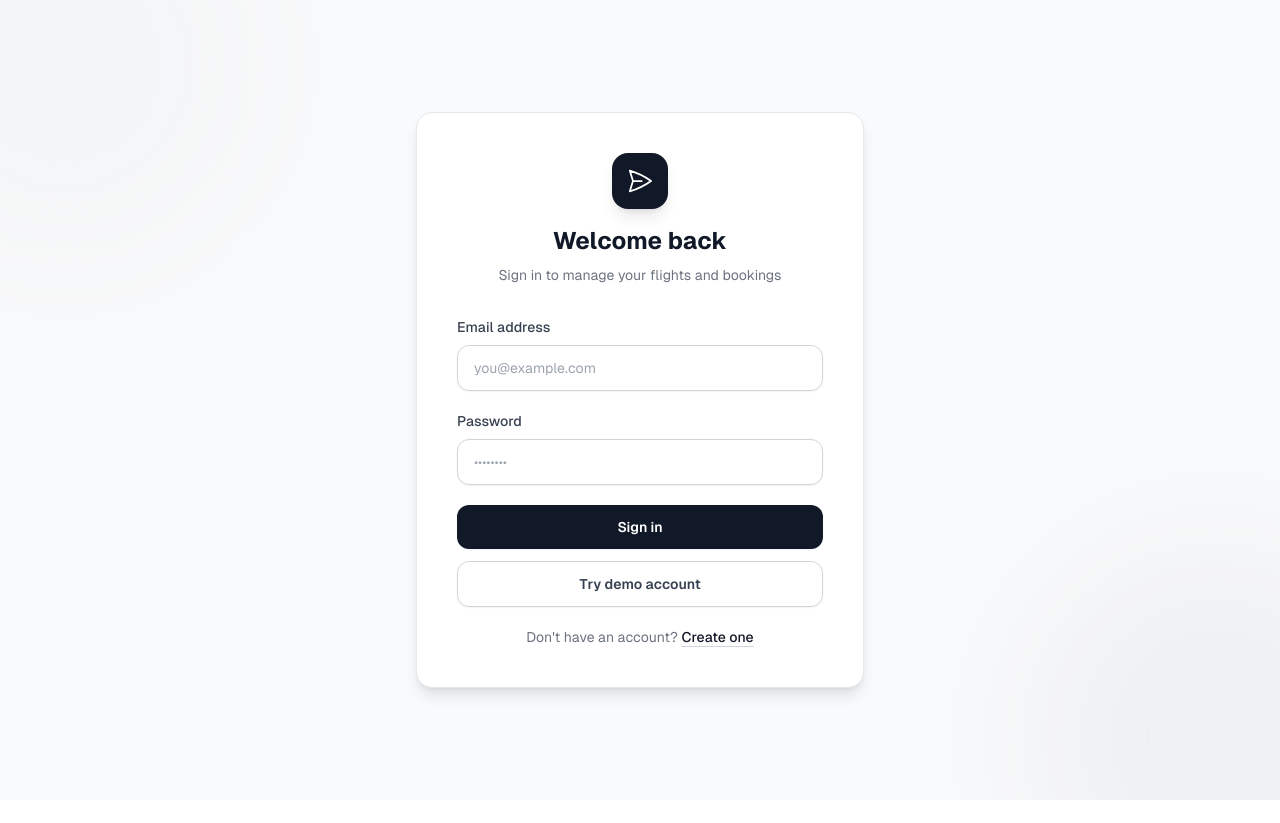
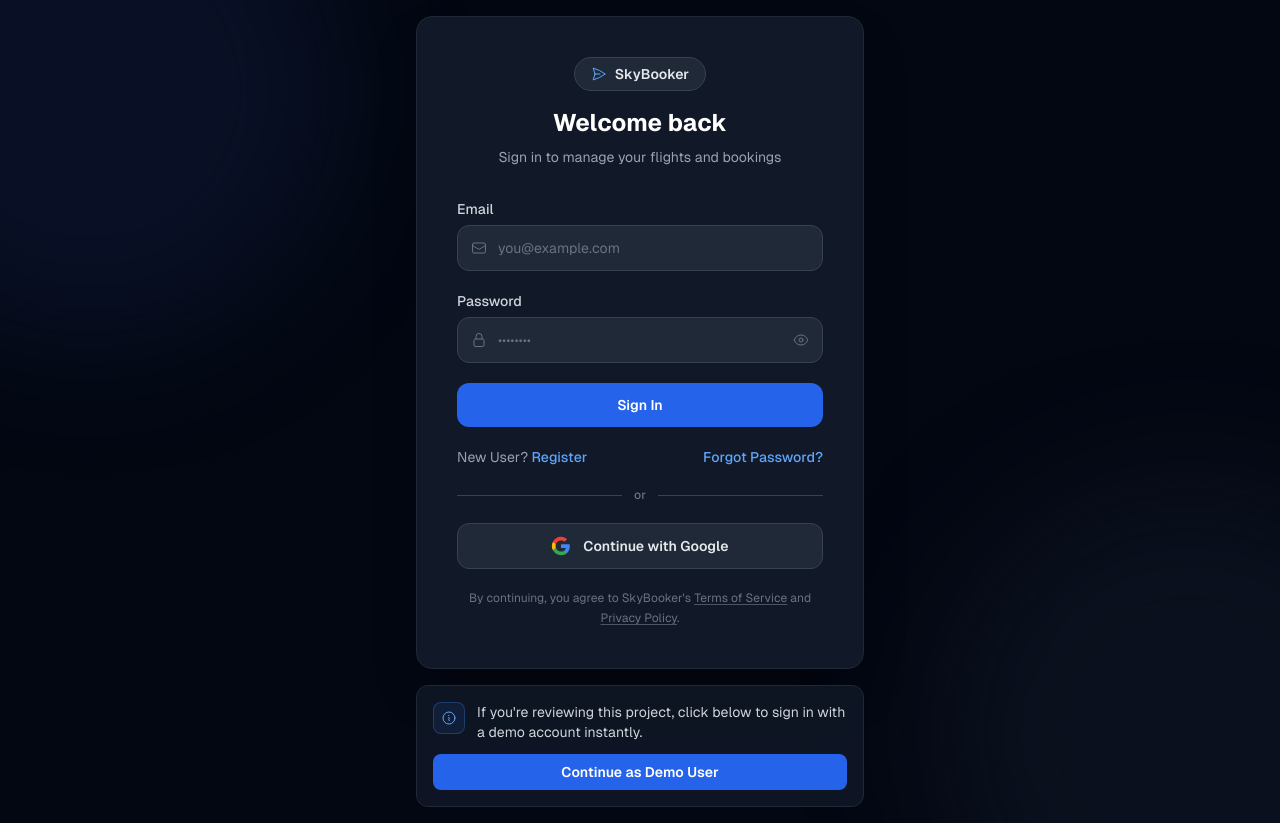
Before and after one commit to pran-ekaiva006/flight-management-app, a Next.js app: page /login in a window 1280 px wide. Before the commit the page ends 800 px from the top, so only its background shows below. Built offline with nearby package versions, Linux system fonts and the light colour scheme.

Commit message:
fix: resolve compilation errors, correct email domain mapping for login, and support dark-mode on landing page

```diff
--- a/src/app/(auth)/layout.tsx
+++ b/src/app/(auth)/layout.tsx
@@ -4,11 +4,11 @@
   children: React.ReactNode;
 }) {
   return (
-    <div className="relative flex min-h-screen items-center justify-center bg-gray-50 p-4">
-      {/* Subtle background decoration */}
+    <div className="relative flex min-h-screen items-center justify-center bg-gray-950 p-4">
+      {/* Subtle dark background decoration */}
       <div className="pointer-events-none absolute inset-0 overflow-hidden">
-        <div className="absolute -left-32 -top-32 h-96 w-96 rounded-full bg-gray-100/80 blur-3xl" />
-        <div className="absolute -bottom-32 -right-32 h-96 w-96 rounded-full bg-gray-200/50 blur-3xl" />
+        <div className="absolute -left-40 -top-40 h-[500px] w-[500px] rounded-full bg-blue-950/30 blur-3xl" />
+        <div className="absolute -bottom-40 -right-40 h-[500px] w-[500px] rounded-full bg-gray-900/60 blur-3xl" />
       </div>
 
       {/* Content */}
--- a/src/app/(auth)/login/page.tsx
+++ b/src/app/(auth)/login/page.tsx
@@ -3,17 +3,19 @@
 
 export const metadata: Metadata = {
   title: 'Sign In',
-  description: 'Sign in to your Flight Management account',
+  description: 'Sign in to your SkyBooker account',
 };
 
 export default function LoginPage() {
   return (
-    <div className="rounded-2xl border border-gray-200 bg-white p-8 shadow-lg sm:p-10">
+    <div className="space-y-4">
+      {/* Login card */}
+      <div className="rounded-2xl border border-gray-800 bg-gray-900 p-8 shadow-2xl shadow-black/40 sm:p-10">
         {/* Header */}
         <div className="mb-8 text-center">
-        <div className="mx-auto mb-4 flex h-14 w-14 items-center justify-center rounded-2xl bg-gray-900 shadow-lg">
+          <div className="mx-auto mb-4 inline-flex items-center gap-2 rounded-full border border-gray-700 bg-gray-800 px-4 py-1.5">
             <svg
-            className="h-7 w-7 text-white"
+              className="h-4 w-4 text-blue-400"
               fill="none"
               viewBox="0 0 24 24"
               strokeWidth={1.5}
@@ -25,11 +27,12 @@
                 d="M6 12 3.269 3.125A59.769 59.769 0 0 1 21.485 12 59.768 59.768 0 0 1 3.27 20.875L5.999 12Zm0 0h7.5"
               />
             </svg>
+            <span className="text-sm font-semibold text-gray-200">
+              SkyBooker
+            </span>
           </div>
-        <h1 className="text-2xl font-bold text-gray-900">
-          Welcome back
-        </h1>
-        <p className="mt-2 text-sm text-gray-500">
+          <h1 className="text-2xl font-bold text-white">Welcome back</h1>
+          <p className="mt-2 text-sm text-gray-400">
             Sign in to manage your flights and bookings
           </p>
         </div>
@@ -37,5 +40,40 @@
         {/* Form */}
         <LoginForm />
       </div>
+
+      {/* Recruiter demo panel */}
+      <div
+        id="demo-panel"
+        className="rounded-xl border border-gray-800 bg-gray-900/80 p-4"
+      >
+        <div className="flex items-start gap-3">
+          <div className="flex h-8 w-8 shrink-0 items-center justify-center rounded-lg border border-blue-500/30 bg-blue-500/10">
+            <svg
+              className="h-4 w-4 text-blue-400"
+              fill="none"
+              viewBox="0 0 24 24"
+              strokeWidth={1.5}
+              stroke="currentColor"
+            >
+              <path
+                strokeLinecap="round"
+                strokeLinejoin="round"
+                d="M11.25 11.25l.041-.02a.75.75 0 011.063.852l-.708 2.836a.75.75 0 001.063.853l.041-.021M21 12a9 9 0 11-18 0 9 9 0 0118 0zm-9-3.75h.008v.008H12V8.25z"
+              />
+            </svg>
+          </div>
+          <div className="flex-1 min-w-0">
+            <p className="text-sm text-gray-300">
+              If you&apos;re reviewing this project, click below to sign in with
+              a demo account instantly.
+            </p>
+            {/* The "Continue" button is rendered by LoginForm via the
+                DemoPanelButton component — it calls the existing handleTryDemo
+                function which autofills demo@example.com / Demo@1234 and
+                submits the form. */}
+          </div>
+        </div>
+      </div>
+    </div>
   );
 }
--- a/src/features/auth/components/login-form.tsx
+++ b/src/features/auth/components/login-form.tsx
@@ -1,22 +1,28 @@
 'use client';
 
-import { useEffect, useRef } from 'react';
+import { useEffect, useRef, useState } from 'react';
+import { createPortal } from 'react-dom';
 import { useFormState, useFormStatus } from 'react-dom';
-import { loginAction, type AuthActionResult } from '../actions/auth-actions';
+import {
+  loginAction,
+  signInWithGoogleAction,
+  type AuthActionResult,
+} from '../actions/auth-actions';
 import Link from 'next/link';
 import { toast } from 'sonner';
 
 const initialState: AuthActionResult = {};
 
+/* ─── Submit Button ──────────────────────────────────── */
 function SubmitButton() {
   const { pending } = useFormStatus();
   return (
     <button
       type="submit"
       disabled={pending}
-      className="relative w-full rounded-xl bg-gray-900 px-4 py-3 text-sm font-semibold
-                 text-white shadow-sm transition-all hover:bg-gray-800
-                 focus:outline-none focus:ring-2 focus:ring-gray-400 focus:ring-offset-2
+      className="relative w-full rounded-xl bg-blue-600 px-4 py-3 text-sm font-semibold
+                 text-white shadow-sm transition-all hover:bg-blue-700
+                 focus:outline-none focus:ring-2 focus:ring-blue-500 focus:ring-offset-2 focus:ring-offset-gray-900
                  disabled:cursor-not-allowed disabled:opacity-60"
     >
       {pending ? (
@@ -36,35 +42,115 @@
               d="M4 12a8 8 0 018-8V0C5.373 0 0 5.373 0 12h4z"
             />
           </svg>
-          Signing in...
+          Signing in…
         </span>
       ) : (
-        'Sign in'
+        'Sign In'
       )}
     </button>
   );
 }
 
-function DemoButton({ onClick }: { onClick: () => void }) {
+/* ─── Google "G" Logo SVG ────────────────────────────── */
+function GoogleLogo() {
+  return (
+    <svg className="h-5 w-5" viewBox="0 0 24 24" fill="none">
+      <path
+        d="M22.56 12.25c0-.78-.07-1.53-.2-2.25H12v4.26h5.92a5.06 5.06 0 01-2.2 3.32v2.77h3.57c2.08-1.92 3.28-4.74 3.28-8.1z"
+        fill="#4285F4"
+      />
+      <path
+        d="M12 23c2.97 0 5.46-.98 7.28-2.66l-3.57-2.77c-.98.66-2.23 1.06-3.71 1.06-2.86 0-5.29-1.93-6.16-4.53H2.18v2.84C3.99 20.53 7.7 23 12 23z"
+        fill="#34A853"
+      />
+      <path
+        d="M5.84 14.09c-.22-.66-.35-1.36-.35-2.09s.13-1.43.35-2.09V7.07H2.18C1.43 8.55 1 10.22 1 12s.43 3.45 1.18 4.93l2.85-2.22.81-.62z"
+        fill="#FBBC05"
+      />
+      <path
+        d="M12 5.38c1.62 0 3.06.56 4.21 1.64l3.15-3.15C17.45 2.09 14.97 1 12 1 7.7 1 3.99 3.47 2.18 7.07l3.66 2.84c.87-2.6 3.3-4.53 6.16-4.53z"
+        fill="#EA4335"
+      />
+    </svg>
+  );
+}
+
+/* ─── Demo Panel Button (portal-rendered into #demo-panel) */
+function DemoPanelButton({ onClick }: { onClick: () => void }) {
   const { pending } = useFormStatus();
-  return (
+  const [mounted, setMounted] = useState(false);
+
+  useEffect(() => {
+    setMounted(true);
+  }, []);
+
+  if (!mounted) return null;
+
+  const target = document.getElementById('demo-panel');
+  if (!target) return null;
+
+  return createPortal(
     <button
       type="button"
       disabled={pending}
       onClick={onClick}
-      className="w-full rounded-xl border border-gray-300 bg-white px-4 py-3 text-sm font-semibold
-                 text-gray-700 shadow-sm transition-all hover:bg-gray-50
-                 focus:outline-none focus:ring-2 focus:ring-gray-400 focus:ring-offset-2
+      className="mt-3 w-full rounded-lg bg-blue-600 px-4 py-2 text-sm font-semibold
+                 text-white transition-all hover:bg-blue-700
+                 focus:outline-none focus:ring-2 focus:ring-blue-500 focus:ring-offset-2 focus:ring-offset-gray-900
                  disabled:cursor-not-allowed disabled:opacity-60"
     >
-      Try demo account
-    </button>
+      {pending ? 'Signing in…' : 'Continue as Demo User'}
+    </button>,
+    target,
   );
 }
 
+/* ─── Password Toggle Icon ───────────────────────────── */
+function EyeIcon({ open }: { open: boolean }) {
+  if (open) {
+    return (
+      <svg
+        className="h-4 w-4"
+        fill="none"
+        viewBox="0 0 24 24"
+        strokeWidth={1.5}
+        stroke="currentColor"
+      >
+        <path
+          strokeLinecap="round"
+          strokeLinejoin="round"
+          d="M3.98 8.223A10.477 10.477 0 001.934 12c1.292 4.338 5.31 7.5 10.066 7.5.993 0 1.953-.138 2.863-.395M6.228 6.228A10.45 10.45 0 0112 4.5c4.756 0 8.773 3.162 10.065 7.498a10.523 10.523 0 01-4.293 5.774M6.228 6.228L3 3m3.228 3.228l3.65 3.65m7.894 7.894L21 21m-3.228-3.228l-3.65-3.65m0 0a3 3 0 10-4.243-4.243m4.242 4.242L9.88 9.88"
+        />
+      </svg>
+    );
+  }
+  return (
+    <svg
+      className="h-4 w-4"
+      fill="none"
+      viewBox="0 0 24 24"
+      strokeWidth={1.5}
+      stroke="currentColor"
+    >
+      <path
+        strokeLinecap="round"
+        strokeLinejoin="round"
+        d="M2.036 12.322a1.012 1.012 0 010-.639C3.423 7.51 7.36 4.5 12 4.5c4.638 0 8.573 3.007 9.963 7.178.07.207.07.431 0 .639C20.577 16.49 16.64 19.5 12 19.5c-4.638 0-8.573-3.007-9.963-7.178z"
+      />
+      <path
+        strokeLinecap="round"
+        strokeLinejoin="round"
+        d="M15 12a3 3 0 11-6 0 3 3 0 016 0z"
+      />
+    </svg>
+  );
+}
+
+/* ─── Login Form ─────────────────────────────────────── */
 export function LoginForm() {
   const [state, formAction] = useFormState(loginAction, initialState);
   const formRef = useRef<HTMLFormElement>(null);
+  const [showPassword, setShowPassword] = useState(false);
 
   useEffect(() => {
     if (state?.error) {
@@ -94,63 +180,162 @@
       </div>
 
       {/* Email */}
-      <div className="space-y-2">
+      <div className="space-y-1.5">
         <label
           htmlFor="login-email"
-          className="block text-sm font-medium text-gray-700"
+          className="block text-sm font-medium text-gray-300"
         >
-          Email address
+          Email
         </label>
+        <div className="relative">
+          <div className="pointer-events-none absolute inset-y-0 left-0 flex items-center pl-3.5">
+            <svg
+              className="h-4 w-4 text-gray-500"
+              fill="none"
+              viewBox="0 0 24 24"
+              strokeWidth={1.5}
+              stroke="currentColor"
+            >
+              <path
+                strokeLinecap="round"
+                strokeLinejoin="round"
+                d="M21.75 6.75v10.5a2.25 2.25 0 01-2.25 2.25h-15a2.25 2.25 0 01-2.25-2.25V6.75m19.5 0A2.25 2.25 0 0019.5 4.5h-15a2.25 2.25 0 00-2.25 2.25m19.5 0v.243a2.25 2.25 0 01-1.07 1.916l-7.5 4.615a2.25 2.25 0 01-2.36 0L3.32 8.91a2.25 2.25 0 01-1.07-1.917V6.75"
+              />
+            </svg>
+          </div>
           <input
             id="login-email"
             name="email"
             type="email"
             autoComplete="email"
             required
+            aria-invalid={state?.error ? 'true' : undefined}
             placeholder="you@example.com"
-          className="w-full rounded-xl border border-gray-300 bg-white px-4 py-3 text-sm
-                     text-gray-900 shadow-sm transition-all placeholder:text-gray-400
-                     focus:border-gray-500 focus:outline-none focus:ring-2 focus:ring-gray-200"
+            className="w-full rounded-xl border border-gray-700 bg-gray-800 py-3 pl-10 pr-4 text-sm
+                       text-white shadow-sm transition-all placeholder:text-gray-500
+                       focus:border-blue-500 focus:outline-none focus:ring-2 focus:ring-blue-500/20"
           />
+        </div>
       </div>
 
       {/* Password */}
-      <div className="space-y-2">
+      <div className="space-y-1.5">
         <label
           htmlFor="login-password"
-          className="block text-sm font-medium text-gray-700"
+          className="block text-sm font-medium text-gray-300"
         >
           Password
         </label>
+        <div className="relative">
+          <div className="pointer-events-none absolute inset-y-0 left-0 flex items-center pl-3.5">
+            <svg
+              className="h-4 w-4 text-gray-500"
+              fill="none"
+              viewBox="0 0 24 24"
+              strokeWidth={1.5}
+              stroke="currentColor"
+            >
+              <path
+                strokeLinecap="round"
+                strokeLinejoin="round"
+                d="M16.5 10.5V6.75a4.5 4.5 0 10-9 0v3.75m-.75 11.25h10.5a2.25 2.25 0 002.25-2.25v-6.75a2.25 2.25 0 00-2.25-2.25H6.75a2.25 2.25 0 00-2.25 2.25v6.75a2.25 2.25 0 002.25 2.25z"
+              />
+            </svg>
+          </div>
           <input
             id="login-password"
             name="password"
-          type="password"
+            type={showPassword ? 'text' : 'password'}
             autoComplete="current-password"
             required
+            aria-invalid={state?.error ? 'true' : undefined}
             placeholder="••••••••"
-          className="w-full rounded-xl border border-gray-300 bg-white px-4 py-3 text-sm
-                     text-gray-900 shadow-sm transition-all placeholder:text-gray-400
-                     focus:border-gray-500 focus:outline-none focus:ring-2 focus:ring-gray-200"
+            className="w-full rounded-xl border border-gray-700 bg-gray-800 py-3 pl-10 pr-11 text-sm
+                       text-white shadow-sm transition-all placeholder:text-gray-500
+                       focus:border-blue-500 focus:outline-none focus:ring-2 focus:ring-blue-500/20"
           />
+          <button
+            type="button"
+            onClick={() => setShowPassword((prev) => !prev)}
+            aria-label={showPassword ? 'Hide password' : 'Show password'}
+            className="absolute inset-y-0 right-0 flex items-center pr-3.5 text-gray-500
+                       transition-colors hover:text-gray-300 focus:outline-none focus:text-gray-300"
+          >
+            <EyeIcon open={showPassword} />
+          </button>
+        </div>
       </div>
 
-      {/* Actions */}
-      <div className="space-y-3">
+      {/* Primary submit */}
       <SubmitButton />
-        <DemoButton onClick={handleTryDemo} />
+
+      {/* Register / Forgot Password links */}
+      <div className="flex flex-col items-center justify-between gap-2 xs:flex-row">
+        <p className="text-sm text-gray-400">
+          New User?{' '}
+          <Link
+            href="/signup"
+            className="font-medium text-blue-400 transition-colors hover:text-blue-300"
+          >
+            Register
+          </Link>
+        </p>
+        {/* Option (b): inert link — Supabase password reset requires email
+            provider config. Left as a visible link pointing to a placeholder. */}
+        <Link
+          href={"/forgot-password" as any}
+          className="text-sm font-medium text-blue-400 transition-colors hover:text-blue-300"
+        >
+          Forgot Password?
+        </Link>
       </div>
 
-      {/* Link to signup */}
-      <p className="text-center text-sm text-gray-500">
-        Don&apos;t have an account?{' '}
+      {/* ─── Divider ───────────────────────────────────── */}
+      <div className="flex items-center gap-3">
+        <div className="h-px flex-1 bg-gray-700" />
+        <span className="text-xs font-medium text-gray-500">or</span>
+        <div className="h-px flex-1 bg-gray-700" />
+      </div>
+
+      {/* ─── Google Sign-In ────────────────────────────── */}
+      <button
+        type="button"
+        onClick={async () => {
+          try {
+            await signInWithGoogleAction();
+          } catch {
+            // redirect() throws NEXT_REDIRECT — this is expected
+          }
+        }}
+        className="flex w-full items-center justify-center gap-3 rounded-xl border border-gray-700 bg-gray-800 px-4 py-3
+                   text-sm font-semibold text-gray-200 transition-all hover:bg-gray-750 hover:border-gray-600
+                   focus:outline-none focus:ring-2 focus:ring-blue-500/20 focus:ring-offset-2 focus:ring-offset-gray-900"
+      >
+        <GoogleLogo />
+        Continue with Google
+      </button>
+
+      {/* ─── Legal microcopy ───────────────────────────── */}
+      <p className="text-center text-xs leading-relaxed text-gray-500">
+        By continuing, you agree to SkyBooker&apos;s{' '}
         <Link
-          href="/signup"
-          className="font-medium text-gray-900 underline decoration-gray-300 underline-offset-4 transition-colors hover:decoration-gray-900"
+          href={"/terms" as any}
+          className="underline decoration-gray-600 underline-offset-2 transition-colors hover:text-gray-400"
         >
-          Create one
+          Terms of Service
+        </Link>{' '}
+        and{' '}
+        <Link
+          href={"/privacy" as any}
+          className="underline decoration-gray-600 underline-offset-2 transition-colors hover:text-gray-400"
+        >
+          Privacy Policy
         </Link>
+        .
       </p>
+
+      {/* ─── Demo Panel Button (rendered via portal into #demo-panel) */}
+      <DemoPanelButton onClick={handleTryDemo} />
     </form>
   );
 }
```
Also changed, not shown: src/app/(main)/page.tsx (+13 -13 lines), src/features/auth/actions/auth-actions.ts (+19 -5 lines). Lines whose indentation alone changed are shown as unchanged.
